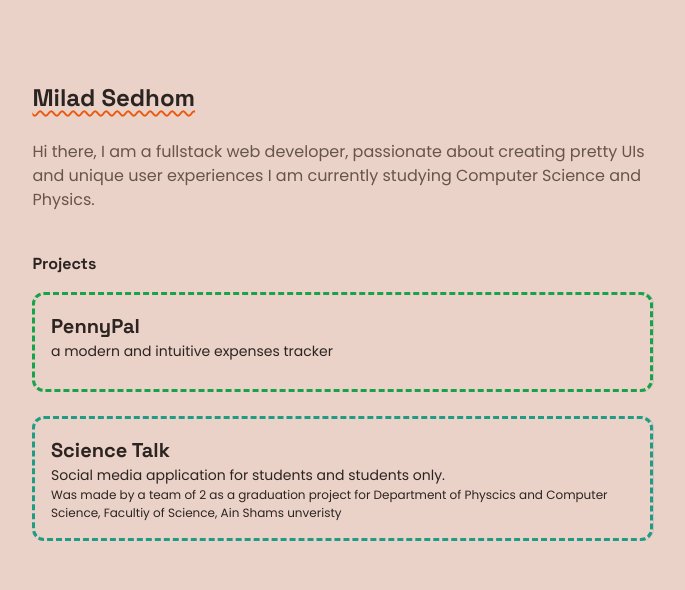
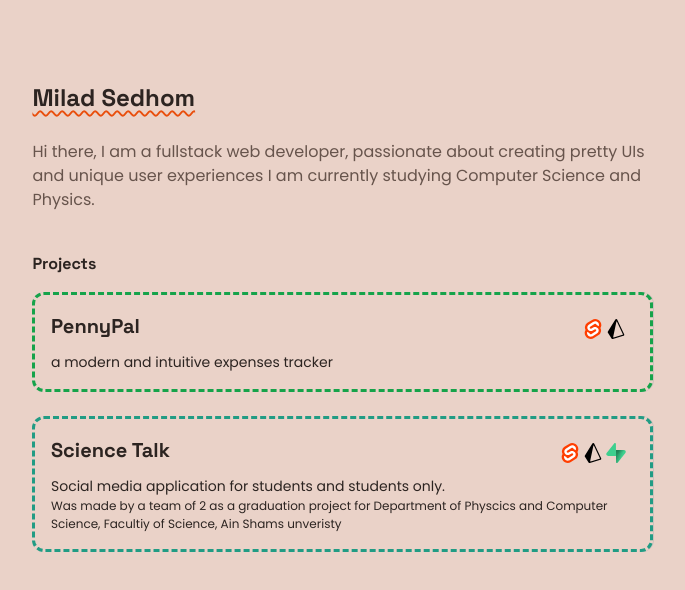
Before and after one commit to MiladSedhom/portfolio, a SvelteKit app: page / in a window 1280 px wide. Shown: the top 590 px of the page, without its empty margins (297-982 px from the left). Built offline with nearby package versions, Linux system fonts and the light colour scheme.

Commit message:
refactor Project 		Component

```diff
--- a/src/lib/components/Project.svelte
+++ b/src/lib/components/Card.svelte
@@ -1,38 +1,19 @@
 <script lang="ts">
 	import { getRelativeMouse } from '$lib/getRelativeMouse.svelte'
-	import { onMount } from 'svelte'
+	import { type Snippet } from 'svelte'
 
 	type Props = {
-		name: string
-		description: string
-		link: string
 		class?: string
-		body?: string
+		children?: Snippet
 	}
 
-	const {
-		name,
-		description,
-		link,
-		class: classes = undefined,
-		body = undefined,
-		...rest
-	}: Props = $props()
+	const { class: classes = undefined, children, ...rest }: Props = $props()
 
 	let container = $state<HTMLElement>()
 	let div = $state<HTMLElement>()
 	let animationDone = $state(false)
-	let isIn = $state<boolean>()
 	let mouse = getRelativeMouse(() => container, { min: -1, max: 1 })
 
-	onMount(() => {
-		const observer = new IntersectionObserver((entries) => {
-			entries.forEach((e) => {
-				if (e.isIntersecting) isIn = e.isIntersecting
-			})
-		})
-		container && observer.observe(container)
-	})
 	$effect(() => {
 		if (!div) return
 		if (mouse.isInside) div.style.transition = 'transform 0ms ease-out'
@@ -43,24 +24,18 @@
 <div bind:this={container} class="fly-in bg-shadows border-rd-xl">
 	<div
 		bind:this={div}
+		class="min-h-25 text-3 border-rd-xl {classes}"
+		class:fly-in-delayed={!animationDone}
+		style:opacity={animationDone ? '1' : '0'}
 		style="transform: perspective(3000px) rotateX({-20 * mouse.y}deg) rotateY({10 *
 			mouse.x}deg) {mouse.isInside ? 'scale(.99)' : ''};"
-		style:opacity={animationDone ? '1' : '0'}
-		class:fly-in-delayed={!animationDone}
-		class="min-h-25 text-3 border-rd-xl {classes}"
 		hover-shadow="xl opacity-20"
 		onanimationend={() => {
 			animationDone = true
 		}}
 		{...rest}
 	>
-		<a href={link} target="_blank" class="block min-h-full p-4">
-			<h1 fw-bold text-5 font-display>{name}</h1>
-			<p text-14px fw-semibolds>{description}</p>
-			{#if body}
-				<p text-3>{body}</p>
-			{/if}
-		</a>
+		{@render children?.()}
 	</div>
 </div>
 
--- a/src/routes/+page.svelte
+++ b/src/routes/+page.svelte
@@ -1,15 +1,26 @@
 <script lang="ts">
-	import Project from '$lib/components/Project.svelte'
+	import Card from '$lib/components/Card.svelte'
 </script>
 
 <main p-4 max-w-65ch m-auto>
-	<h1
-		class="slide-prime text-tcolor text-6 fw-bold font-display inline-block m-b-6
+	<div flex justify-between items-start m-b-6>
+		<h1
+			class="slide-prime text-tcolor text-6 fw-bold font-display inline-block
 		pos-relative"
-		underline="~ wavy 2 orange-600 offset-4"
-	>
-		Milad Sedhom
-	</h1>
+			underline="~ wavy 2 primary offset-4"
+		>
+			Milad Sedhom
+		</h1>
+
+		<a
+			href="http://github.com/MiladSedhom"
+			target="_blank"
+			class="border-rd-50% line-height-1 p-2"
+			hover-outline="dotted 3 primary offset--2"
+		>
+			<div class="i-logos-github-icon?mask bg-tcolor text-5"></div>
+		</a>
+	</div>
 
 	<p text-tcolor-1>
 		Hi there, I am a fullstack web developer, passionate about creating pretty UIs and unique user
@@ -20,19 +31,44 @@
 
 	<h2 class="text-4 fw-bold m-b-4 font-display">Projects</h2>
 	<section flex="~ col gap-6">
-		<Project
-			class="border-dashed border-3 border-green-600 bg-bgcolor"
-			name="PennyPal"
-			description="a modern and intuitive expenses tracker"
-			link="https://github.com/MiladSedhom/PennyPal"
-		/>
-		<Project
-			class="border-dashed border-3 border-#219C84 bg-bgcolor"
-			name="Science Talk"
-			description="Social media application for students and students only."
-			link="https://github.com/MiladSedhom/grad-project"
-			body="Was made by a team of 2 as a graduation project for Department of Physcics and Computer Science, Facultiy of Science, Ain Shams unveristy"
-		/>
+		<Card class="border-dashed border-3 border-green-600 bg-bgcolor">
+			<a
+				href="https://github.com/MiladSedhom/PennyPal"
+				target="_blank"
+				class="block min-h-full p-4"
+			>
+				<div flex justify-between>
+					<h1 fw-bold text-5 font-display>PennyPal</h1>
+					<div p-2>
+						<div class="i-logos-svelte-icon text-5"></div>
+						<div class="i-logos-prisma text-5"></div>
+						<div class="i-logos-supabase-icon?mask bg-#288e5c text-5"></div>
+					</div>
+				</div>
+				<p text-14px>a modern and intuitive expenses tracker</p>
+			</a>
+		</Card>
+		<Card class="border-dashed border-3 border-#219C84 bg-bgcolor">
+			<a
+				href="https://github.com/MiladSedhom/grad-project"
+				target="_blank"
+				class="block min-h-full p-4"
+			>
+				<div flex justify-between>
+					<h1 fw-bold text-5 font-display>Science Talk</h1>
+					<div p-2>
+						<div class="i-logos-svelte-icon text-5"></div>
+						<div class="i-logos-prisma text-5"></div>
+						<div class="i-logos-supabase-icon text-5"></div>
+					</div>
+				</div>
+				<p text-14px>Social media application for students and students only.</p>
+				<p text-3>
+					Was made by a team of 2 as a graduation project for Department of Physcics and Computer
+					Science, Facultiy of Science, Ain Shams unveristy
+				</p>
+			</a>
+		</Card>
 	</section>
 </main>
 
```
